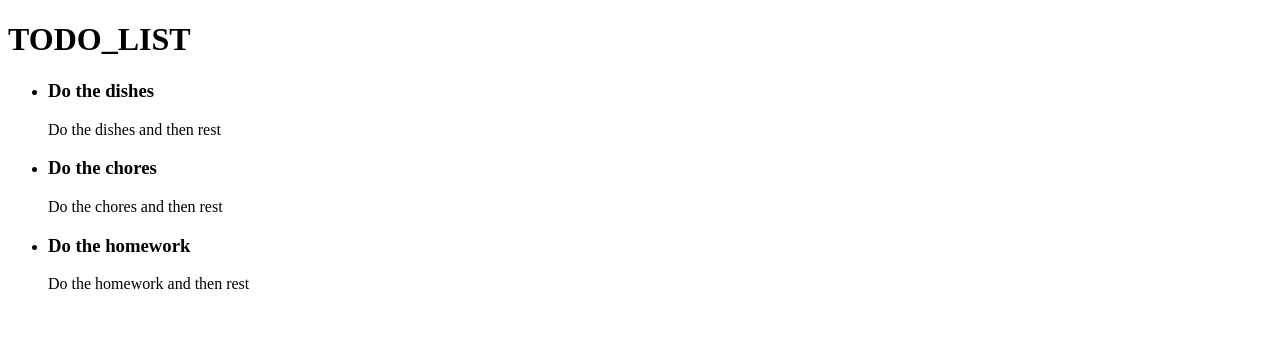
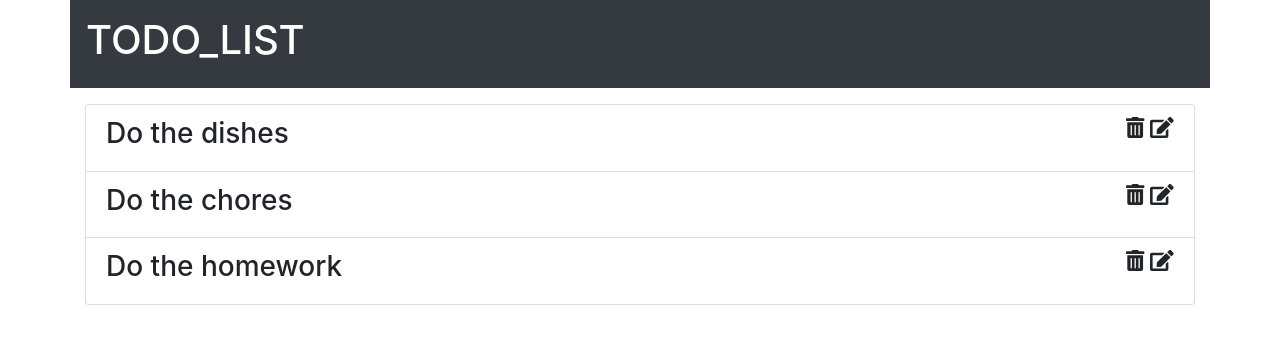
Before and after one commit to marcinolszewski/ToDoButInReact, a React (Create React App) app: page / in a window 1280 px wide. Shown: the top 344 px of the page. Built offline with nearby package versions, Linux system fonts and the light colour scheme.

Commit message:
[chore] added bootstrap, added font awesome

```diff
--- a/package.json
+++ b/package.json
@@ -3,9 +3,14 @@
   "version": "0.1.0",
   "private": true,
   "dependencies": {
+    "@fortawesome/fontawesome-svg-core": "^1.2.26",
+    "@fortawesome/free-regular-svg-icons": "^5.12.0",
+    "@fortawesome/free-solid-svg-icons": "^5.12.0",
+    "@fortawesome/react-fontawesome": "^0.1.8",
     "@testing-library/jest-dom": "^4.2.4",
     "@testing-library/react": "^9.4.0",
     "@testing-library/user-event": "^7.2.1",
+    "bootstrap": "^4.4.1",
     "react": "^16.12.0",
     "react-dom": "^16.12.0",
     "react-scripts": "3.3.0"
--- a/src/App.js
+++ b/src/App.js
@@ -1,12 +1,17 @@
 import React from "react";
 import Header from "./components/Header";
 import List from "./components/List";
+import "bootstrap/dist/css/bootstrap.min.css";
 
 function App() {
   return (
-    <div className="App">
+    <div className="App container">
       <Header branding="TODO_LIST" />
-      <List />
+      <div className="row">
+        <div className="col-12 mx-auto">
+          <List />
+        </div>
+      </div>
     </div>
   );
 }
--- a/src/components/Header.js
+++ b/src/components/Header.js
@@ -4,9 +4,9 @@ import PropTypes from "prop-types";
 const Header = props => {
   const { branding } = props;
   return (
-    <div>
+    <nav className="row navbar navbar-expand-sm nabar-dark mb-3 py-3 bg-dark text-white">
       <h1>{branding}</h1>
-    </div>
+    </nav>
   );
 };
 
--- a/src/components/List.js
+++ b/src/components/List.js
@@ -30,13 +30,11 @@ class List extends Component {
   render() {
     const { listItems } = this.state;
     return (
-      <div>
-        <ul>
-          {listItems.map(listItem => (
-            <ListItem key={listItem.id} listItem={listItem} />
-          ))}
-        </ul>
-      </div>
+      <ul className="list-group">
+        {listItems.map(listItem => (
+          <ListItem key={listItem.id} listItem={listItem} />
+        ))}
+      </ul>
     );
   }
 }
--- a/src/components/ListItem.js
+++ b/src/components/ListItem.js
@@ -1,13 +1,29 @@
 import React, { Component } from "react";
+import { FontAwesomeIcon } from "@fortawesome/react-fontawesome";
+import { faEdit, faTrashAlt } from "@fortawesome/free-solid-svg-icons";
 import PropTypes from "prop-types";
 
 class ListItem extends Component {
+  state = {
+    showTask: false
+  };
+
+  showContent = () => {
+    this.setState({
+      showTask: !this.state.showTask
+    });
+  };
   render() {
     const { topic, content } = this.props.listItem;
+    const { showTask } = this.state;
     return (
-      <li>
-        <h3>{topic}</h3>
-        <span>{content}</span>
+      <li className="list-group-item">
+        <h3 onClick={this.showContent} style={{ cursor: "pointer" }}>
+          {topic}
+          <FontAwesomeIcon icon={faEdit} size="xs" pull="right" />
+          <FontAwesomeIcon icon={faTrashAlt} size="xs" pull="right" />
+        </h3>
+        {showTask ? <span>{content}</span> : null}
       </li>
     );
   }
```
Also changed, not shown: 1 other file (tests, documents, lock files or other folders).
